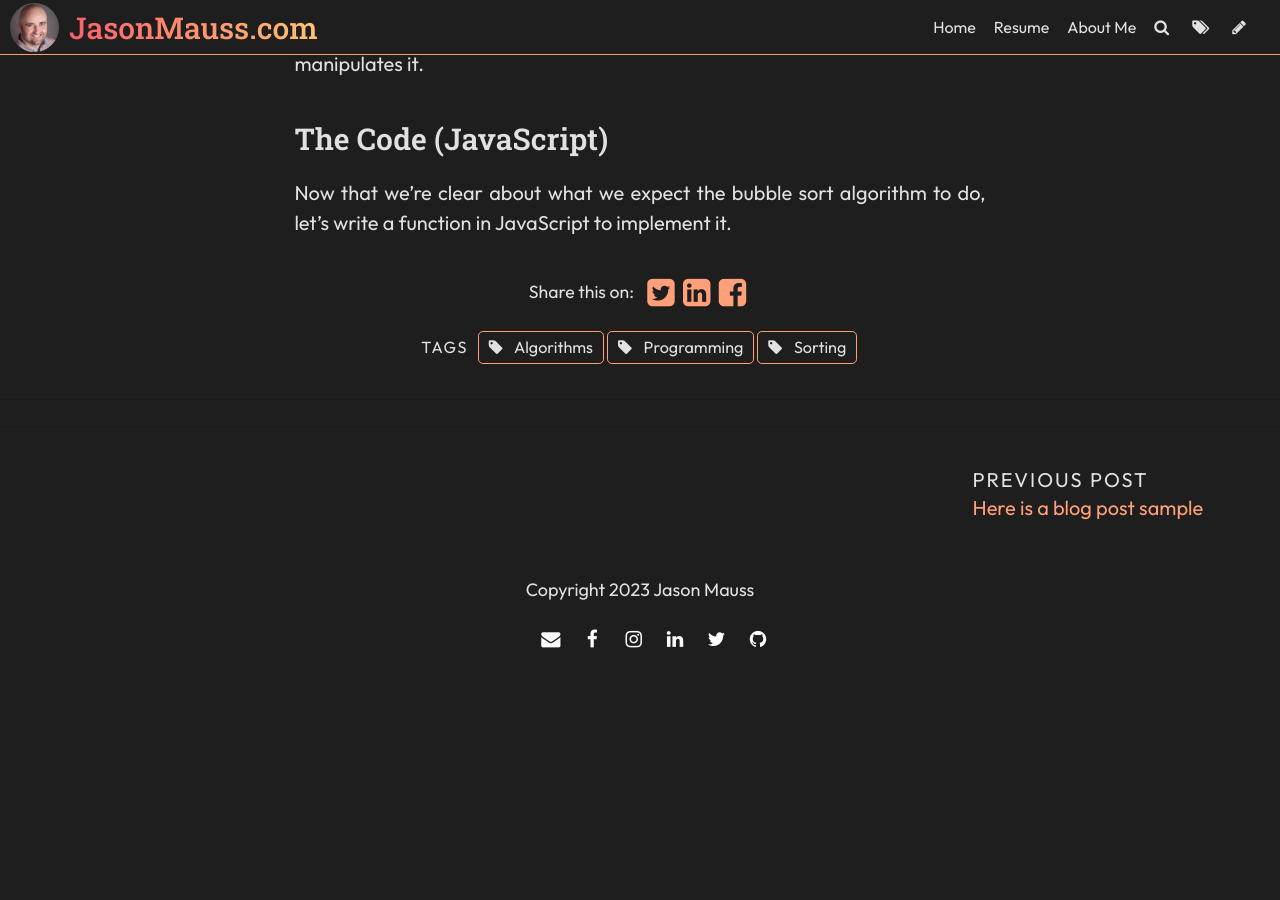
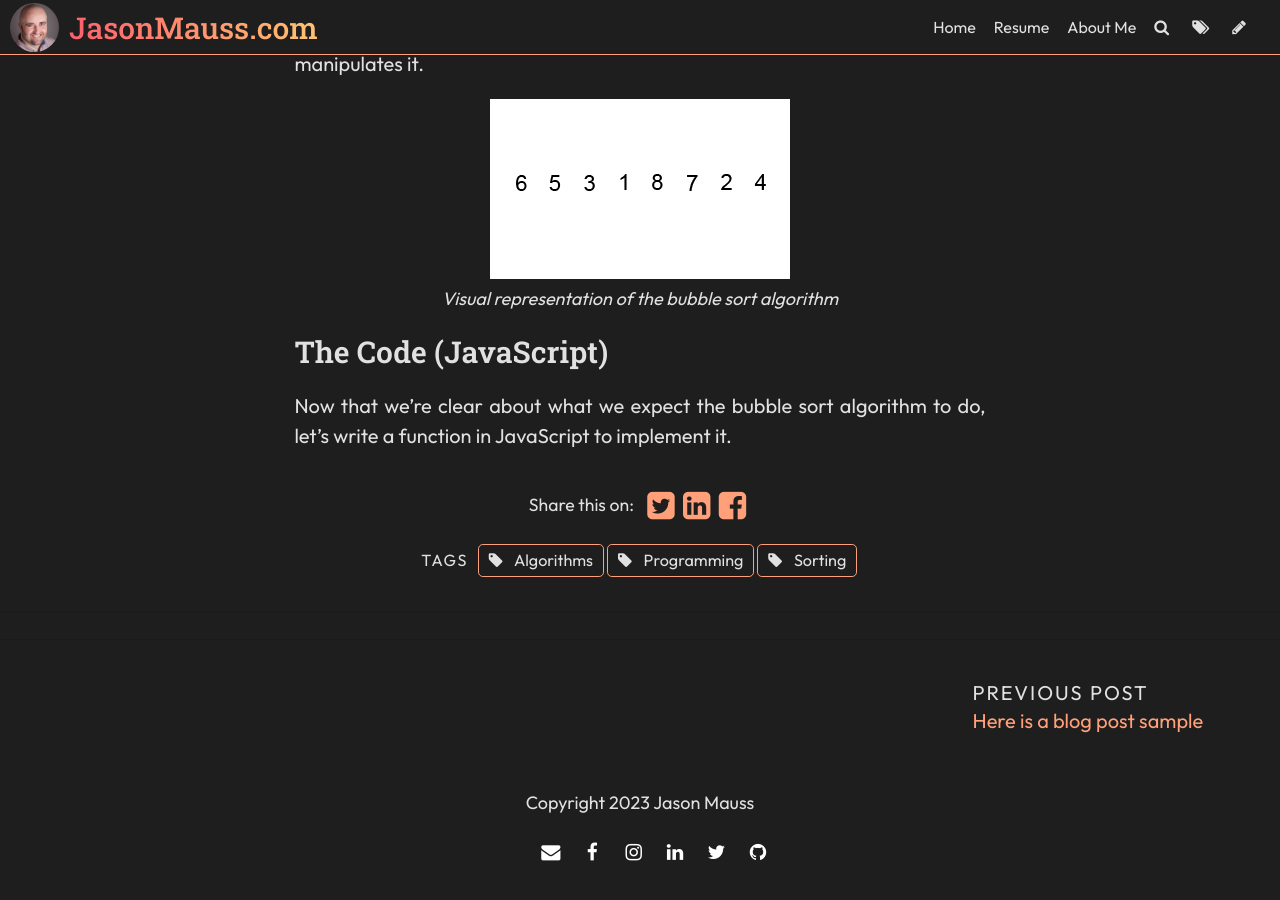
Before and after one commit to jasonmauss/jasonmaussblog, a Jekyll site: the page built from _posts/2023-11-11-algo-series-1-bubble-sort.md, in a window 1280 px wide and 900 px high, scrolled down 1497 px. Built offline with Jekyll 4.4.1, drawn with Linux system fonts in a browser that asks for light colours; some web fonts are replaced; comment, search, counter and statistics services are not loaded; before the commit the page ends 2184 px from its top, so only the background shows below that.

Commit message:
Update Post “2023-11-11-algo-series-1-bubble-sort”

```diff
--- a/_posts/2023-11-11-algo-series-1-bubble-sort.md
+++ b/_posts/2023-11-11-algo-series-1-bubble-sort.md
@@ -33,7 +33,7 @@ becomes this
 
 after sorted using the bubble sort algorithm. If you're a visual learner, here's a simple animation of what changes the array is undergoing while bubble sort manipulates it.
 
-![](../uploads/bubble-sort-example-300px.gif "By Swfung8 - Own work, CC BY-SA 3.0, https://commons.wikimedia.org/w/index.php?curid=14953478")
+![Visual representation of the bubble sort algorithm](../uploads/bubble-sort-example-300px.gif "By Swfung8 - Own work, CC BY-SA 3.0, https://commons.wikimedia.org/w/index.php?curid=14953478")
 
 ### The Code (JavaScript)
 
```
Also changed, not shown: uploads/bubble-sort-example-300px.gif (added).
